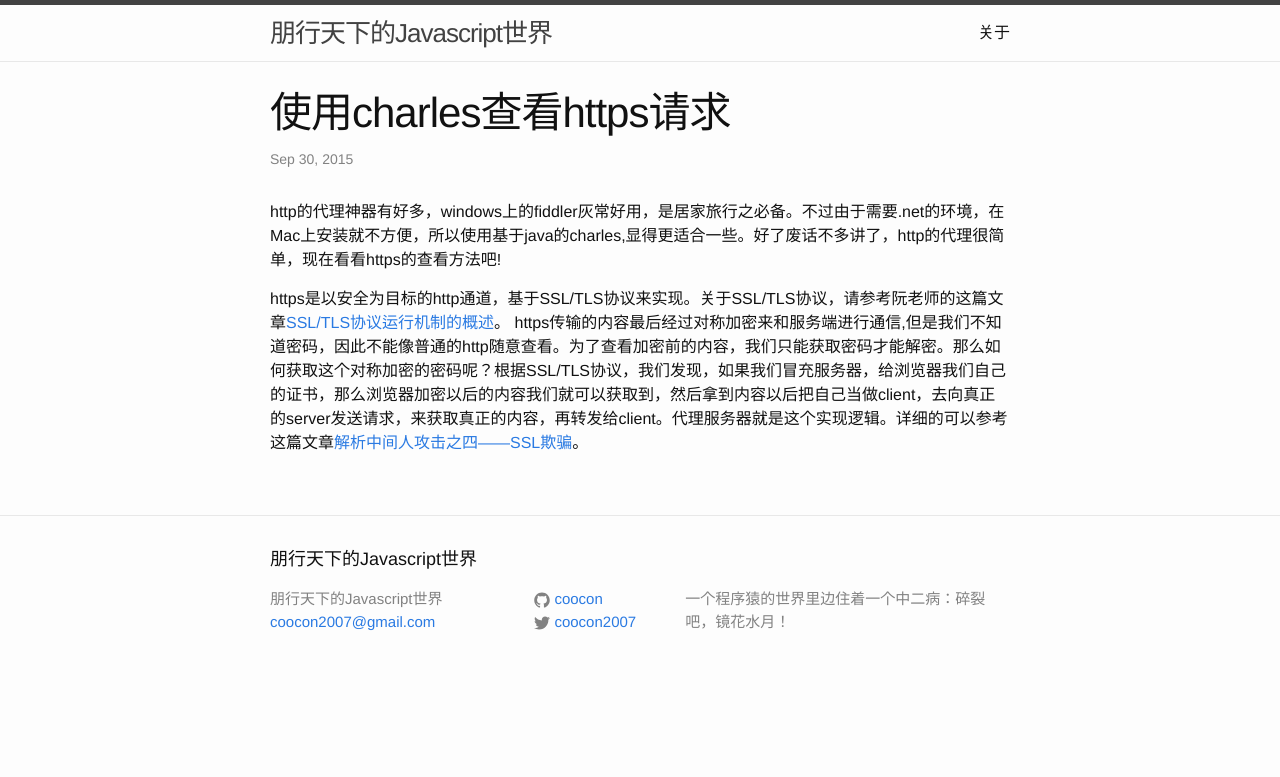
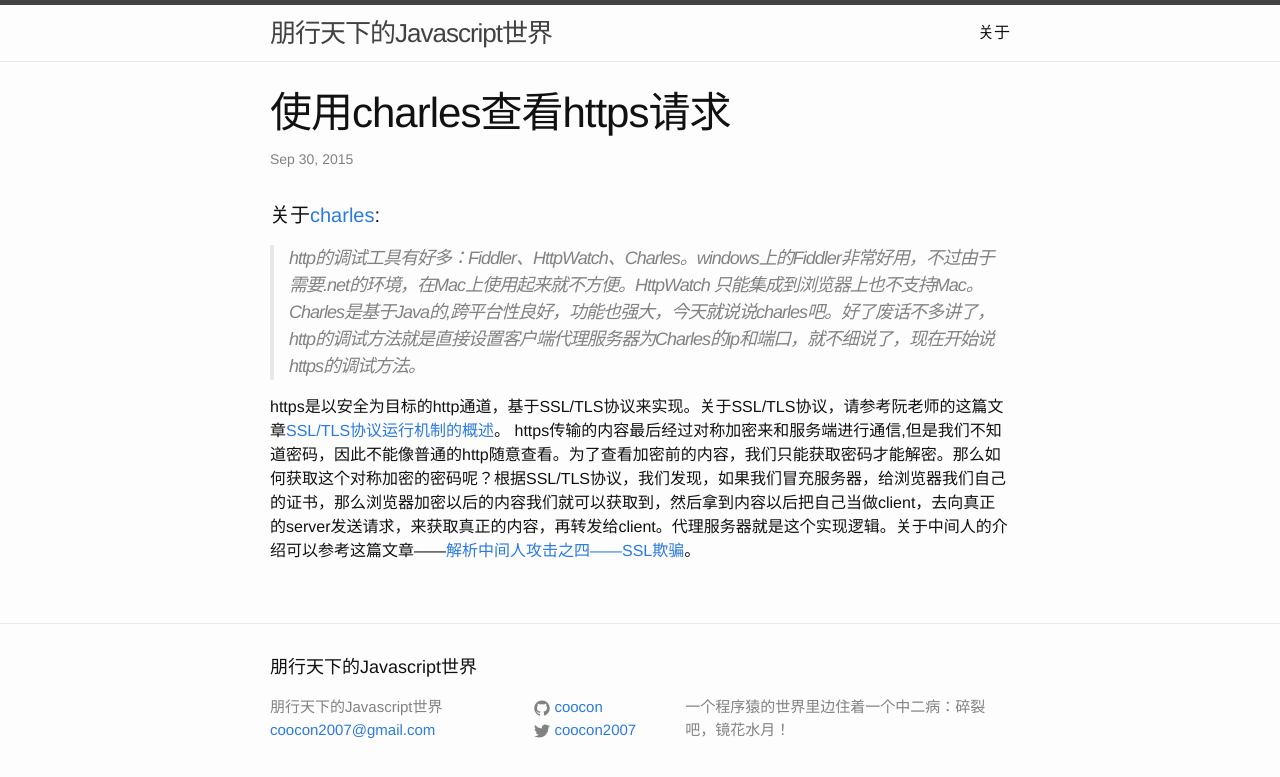
Before and after one commit to coocon/coocon.github.io, a Jekyll site: the page built from _posts/2015-10-02-charles查看https请求.markdown, in a window 1280 px wide. Shown: the top 777 px of the page. Built offline with Jekyll 4.4.1, drawn with Linux system fonts in a browser that asks for light colours.

Commit message:
解释charels，增加图标

```diff
--- a/_includes/head.html
+++ b/_includes/head.html
@@ -8,4 +8,6 @@
 
     <link rel="stylesheet" href="{{ "/css/main.css" | prepend: site.baseurl }}">
     <link rel="canonical" href="{{ page.url | replace:'index.html','' | prepend: site.baseurl | prepend: site.url }}">
+    <link  rel="icon" href="/favicon.ico" type="image/x-icon" />
+    <link rel="shortcut icon" href="/favicon.ico" type="image/x-icon" />
 </head>
--- a/_posts/2015-10-02-charles查看https请求.markdown
+++ b/_posts/2015-10-02-charles查看https请求.markdown
@@ -4,15 +4,9 @@ title:  "使用charles查看https请求"
 date:   2015-09-30 18:54:18
 categories: other
 ---
-http的代理神器有好多，windows上的fiddler灰常好用，是居家旅行之必备。不过由于需要.net的环境，在Mac上安装就不方便，所以使用基于java的charles,显得更适合一些。好了废话不多讲了，http的代理很简单，现在看看https的查看方法吧!
+
+####关于[charles](http://www.charlesproxy.com/):
+>http的调试工具有好多：Fiddler、HttpWatch、Charles。windows上的Fiddler非常好用，不过由于需要.net的环境，在Mac上使用起来就不方便。HttpWatch 只能集成到浏览器上也不支持Mac。Charles是基于Java的,跨平台性良好，功能也强大，今天就说说charles吧。好了废话不多讲了，http的调试方法就是直接设置客户端代理服务器为Charles的ip和端口，就不细说了，现在开始说https的调试方法。
 
 https是以安全为目标的http通道，基于SSL/TLS协议来实现。关于SSL/TLS协议，请参考阮老师的这篇文章[SSL/TLS协议运行机制的概述](http://www.ruanyifeng.com/blog/2014/02/ssl_tls.html)。
-https传输的内容最后经过对称加密来和服务端进行通信,但是我们不知道密码，因此不能像普通的http随意查看。为了查看加密前的内容，我们只能获取密码才能解密。那么如何获取这个对称加密的密码呢？根据SSL/TLS协议，我们发现，如果我们冒充服务器，给浏览器我们自己的证书，那么浏览器加密以后的内容我们就可以获取到，然后拿到内容以后把自己当做client，去向真正的server发送请求，来获取真正的内容，再转发给client。代理服务器就是这个实现逻辑。详细的可以参考这篇文章[解析中间人攻击之四——SSL欺骗](http://security.ctocio.com.cn/297/9483797.shtml)。
-
-
-
-
-
-
-
-[charles官网]:     http://www.charlesproxy.com/
+https传输的内容最后经过对称加密来和服务端进行通信,但是我们不知道密码，因此不能像普通的http随意查看。为了查看加密前的内容，我们只能获取密码才能解密。那么如何获取这个对称加密的密码呢？根据SSL/TLS协议，我们发现，如果我们冒充服务器，给浏览器我们自己的证书，那么浏览器加密以后的内容我们就可以获取到，然后拿到内容以后把自己当做client，去向真正的server发送请求，来获取真正的内容，再转发给client。代理服务器就是这个实现逻辑。关于中间人的介绍可以参考这篇文章——[解析中间人攻击之四——SSL欺骗](http://security.ctocio.com.cn/297/9483797.shtml)。
```
Also changed, not shown: favicon.ico (added), 5 other files.
